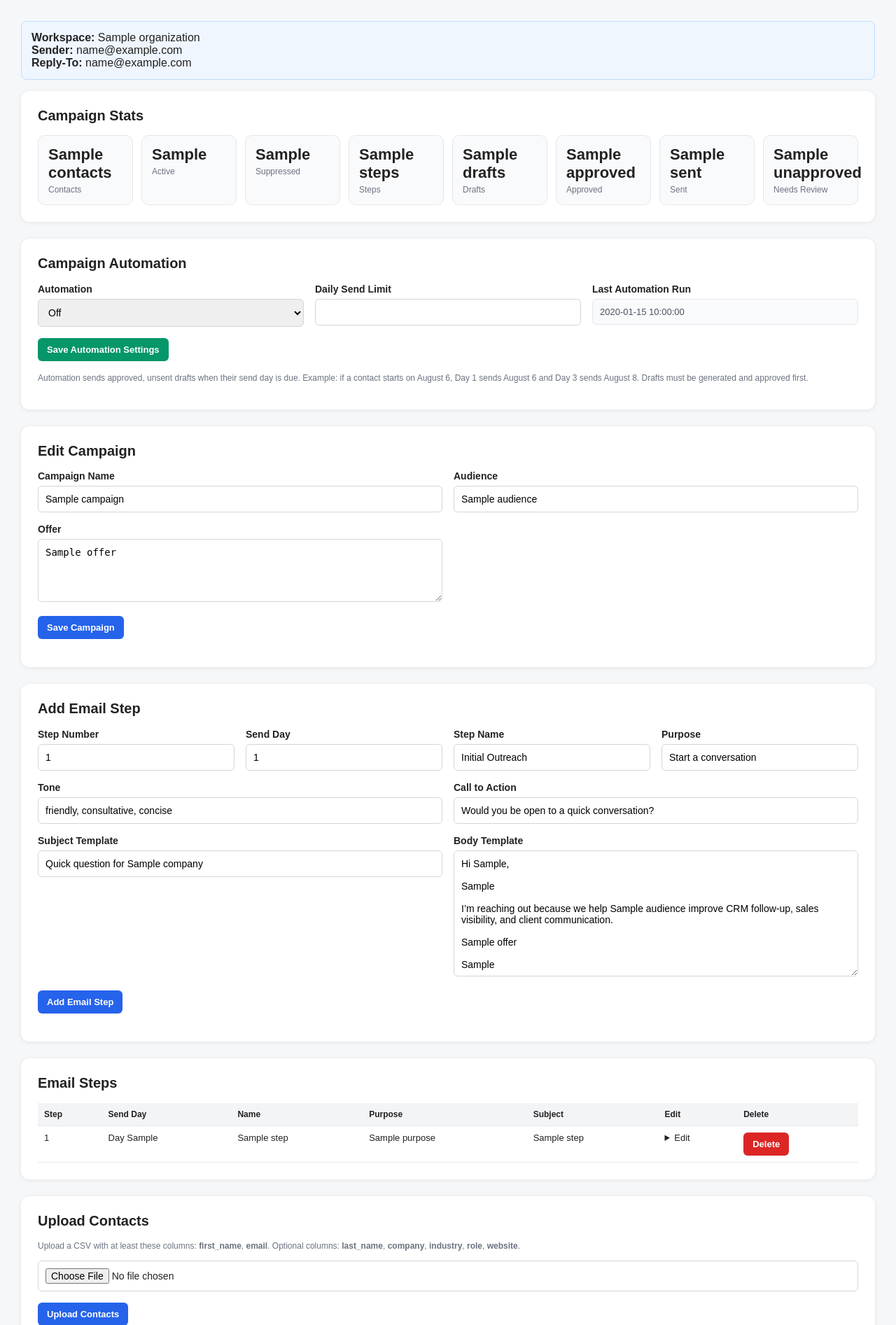
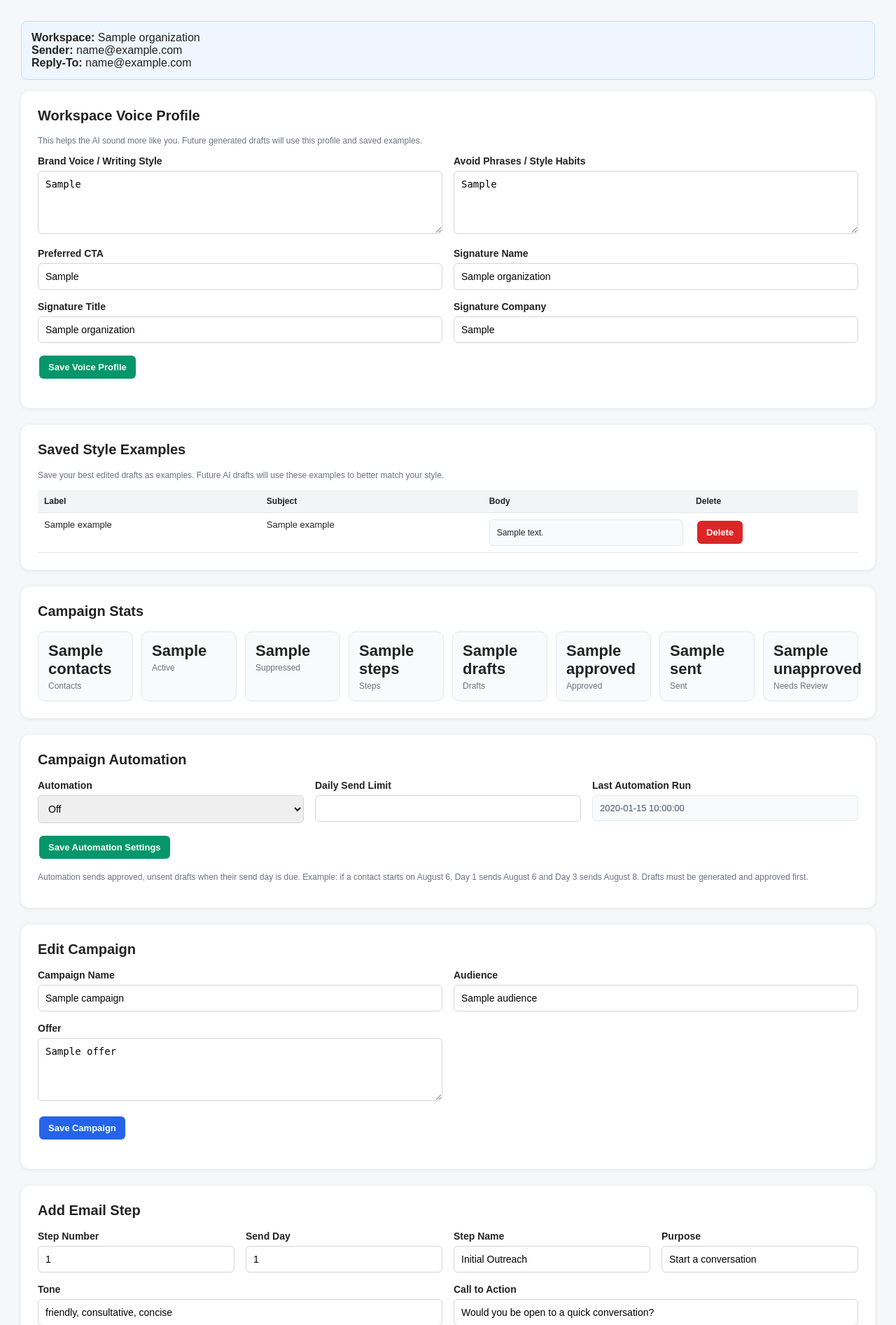
Before and after one commit to mmaynard82/AutoEmailer, a FastAPI app: template app/templates/campaign_detail.html in a window 1280 px wide. Shown: the part 79-1972 px from the top of the page at 70% size. Run offline with FastAPI, Linux system fonts and the light colour scheme; the template is opened without the code that fills it: most values are stand-ins (such as "Sample title", 1, 10 or a date in 2020); parts of the project's set-up code (start-up, migrations or seed data) failed here and were passed over.

Commit message:
Add voice profile style examples and draft delete controls

```diff
--- a/app/main.py
+++ b/app/main.py
@@ -21,6 +21,7 @@ from app.models import (
     Campaign,
     CadenceStep,
     EmailDraft,
+    StyleExample,
     Suppression,
 )
 from app.ai_writer import render_template_email
@@ -250,6 +251,31 @@ def get_reply_to_email_for_sender(sender_email: str) -> str:
         return sender_email.replace("@mail.evolutioncrm.us", "@evolutioncrm.us")
 
     return sender_email
+
+
+def get_style_examples_for_organization(
+    organization_id: Optional[int],
+    session: Session,
+    limit: int = 5,
+) -> list[dict]:
+    if not organization_id:
+        return []
+
+    examples = session.exec(
+        select(StyleExample)
+        .where(StyleExample.organization_id == organization_id)
+        .order_by(StyleExample.created_at.desc())
+    ).all()
+
+    examples = examples[:limit]
+
+    return [
+        {
+            "subject": example.subject,
+            "body": example.body,
+        }
+        for example in examples
+    ]
 
 
 # ------------------------------------------------------------
@@ -720,6 +746,8 @@ def home(request: Request):
             "Add/edit email steps",
             "Upload contacts to a campaign",
             "Generate drafts",
+            "Edit drafts",
+            "Save strong drafts as style examples",
             "Approve drafts",
             "Turn automation on",
             "Send manually or through daily cron",
@@ -1128,6 +1156,12 @@ def campaign_detail(
 
     reply_to_email = get_reply_to_email_for_sender(sender_email) if sender_email else None
 
+    style_examples = session.exec(
+        select(StyleExample)
+        .where(StyleExample.organization_id == campaign.organization_id)
+        .order_by(StyleExample.created_at.desc())
+    ).all()
+
     return templates.TemplateResponse(
         request=request,
         name="campaign_detail.html",
@@ -1142,6 +1176,7 @@ def campaign_detail(
             "steps": steps,
             "drafts": draft_rows,
             "stats": stats,
+            "style_examples": style_examples,
             "current_user": current_user_email(request),
             "is_admin": is_admin(request),
         },
@@ -1171,6 +1206,52 @@ def edit_campaign(
     return redirect_with_message(
         f"/dashboard/campaigns/{campaign_id}",
         "Campaign settings updated.",
+    )
+
+
+@app.post("/dashboard/campaigns/{campaign_id}/style-profile")
+def update_workspace_style_profile(
+    campaign_id: int,
+    request: Request,
+    brand_voice: str = Form(""),
+    avoid_phrases: str = Form(""),
+    preferred_cta: str = Form(""),
+    signature_name: str = Form(""),
+    signature_title: str = Form(""),
+    signature_company: str = Form(""),
+    session: Session = Depends(get_session),
+):
+    require_dashboard_login(request)
+
+    campaign = get_campaign_or_404_for_user(campaign_id, request, session)
+
+    if not campaign.organization_id:
+        return redirect_with_message(
+            f"/dashboard/campaigns/{campaign_id}",
+            "This campaign does not have a workspace.",
+        )
+
+    organization = session.get(Organization, campaign.organization_id)
+
+    if not organization:
+        return redirect_with_message(
+            f"/dashboard/campaigns/{campaign_id}",
+            "Workspace not found.",
+        )
+
+    organization.brand_voice = brand_voice.strip() or None
+    organization.avoid_phrases = avoid_phrases.strip() or None
+    organization.preferred_cta = preferred_cta.strip() or None
+    organization.signature_name = signature_name.strip() or None
+    organization.signature_title = signature_title.strip() or None
+    organization.signature_company = signature_company.strip() or None
+
+    session.add(organization)
+    session.commit()
+
+    return redirect_with_message(
+        f"/dashboard/campaigns/{campaign_id}",
+        "Workspace voice profile saved. Future generated drafts will use this voice.",
     )
 
 
@@ -1283,7 +1364,7 @@ def delete_campaign_step(
     if existing_drafts:
         return redirect_with_message(
             f"/dashboard/campaigns/{campaign_id}",
-            "Cannot delete this step because drafts already exist for it.",
+            "Cannot delete this step because drafts already exist for it. Delete the unsent drafts for this step first.",
         )
 
     session.delete(step)
@@ -1624,7 +1705,7 @@ def delete_unsent_drafts_for_step(
 ):
     require_dashboard_login(request)
 
-    campaign = get_campaign_or_404_for_user(campaign_id, request, session)
+    get_campaign_or_404_for_user(campaign_id, request, session)
 
     step = session.get(CadenceStep, cadence_step_id)
 
@@ -1655,6 +1736,96 @@ def delete_unsent_drafts_for_step(
         f"/dashboard/campaigns/{campaign_id}",
         f"Deleted {deleted_count} unsent drafts for Step {step.step_number} - {step.name}. You can now regenerate drafts for that step.",
     )
+
+
+@app.post("/dashboard/drafts/{draft_id}/save-style-example")
+def save_draft_as_style_example(
+    draft_id: int,
+    request: Request,
+    label: str = Form("Edited draft example"),
+    session: Session = Depends(get_session),
+):
+    require_dashboard_login(request)
+
+    draft = session.get(EmailDraft, draft_id)
+
+    if not draft:
+        raise HTTPException(status_code=404, detail="Draft not found.")
+
+    require_draft_access(draft, request, session)
+
+    if not draft.organization_id:
+        return redirect_with_message(
+            f"/dashboard/campaigns/{draft.campaign_id}",
+            "Draft does not have a workspace, so it cannot be saved as a style example.",
+        )
+
+    existing = session.exec(
+        select(StyleExample).where(
+            StyleExample.organization_id == draft.organization_id,
+            StyleExample.draft_id == draft.id,
+        )
+    ).first()
+
+    if existing:
+        return redirect_with_message(
+            f"/dashboard/campaigns/{draft.campaign_id}",
+            "This draft is already saved as a style example.",
+        )
+
+    example = StyleExample(
+        organization_id=draft.organization_id,
+        campaign_id=draft.campaign_id,
+        draft_id=draft.id,
+        label=label.strip() or "Edited draft example",
+        subject=draft.subject,
+        body=draft.body,
+    )
+
+    session.add(example)
+    session.commit()
+
+    return redirect_with_message(
+        f"/dashboard/campaigns/{draft.campaign_id}",
+        "Draft saved as a style example. Future generated drafts can use this voice.",
+    )
+
+
+@app.post("/dashboard/style-examples/{example_id}/delete")
+def delete_style_example(
+    example_id: int,
+    request: Request,
+    session: Session = Depends(get_session),
+):
+    require_dashboard_login(request)
+
+    example = session.get(StyleExample, example_id)
+
+    if not example:
+        raise HTTPException(status_code=404, detail="Style example not found.")
+
+    if not is_admin(request):
+        org_id = get_current_organization_id(request, session)
+
+        if example.organization_id != org_id:
+            raise HTTPException(status_code=403, detail="Style example access denied.")
+
+    campaign_id = example.campaign_id
+
+    session.delete(example)
+    session.commit()
+
+    if campaign_id:
+        return redirect_with_message(
+            f"/dashboard/campaigns/{campaign_id}",
+            "Style example deleted.",
+        )
+
+    return redirect_with_message(
+        "/dashboard",
+        "Style example deleted.",
+    )
+
 
 @app.post("/dashboard/campaigns/{campaign_id}/drafts/generate")
 def generate_campaign_drafts(
@@ -1712,6 +1883,18 @@ def generate_campaign_drafts(
             f"/dashboard/campaigns/{campaign_id}",
             "No email steps found. Add an email step first.",
         )
+
+    organization = (
+        session.get(Organization, campaign.organization_id)
+        if campaign.organization_id
+        else None
+    )
+
+    style_examples = get_style_examples_for_organization(
+        campaign.organization_id,
+        session,
+        limit=5,
+    )
 
     created = 0
     skipped = 0
@@ -1749,6 +1932,13 @@ def generate_campaign_drafts(
                 cadence_step_name=step.name,
                 cadence_step_purpose=step.purpose,
                 step_number=step.step_number,
+                brand_voice=organization.brand_voice if organization else None,
+                avoid_phrases=organization.avoid_phrases if organization else None,
+                preferred_cta=organization.preferred_cta if organization else None,
+                signature_name=organization.signature_name if organization else None,
+                signature_title=organization.signature_title if organization else None,
+                signature_company=organization.signature_company if organization else None,
+                style_examples=style_examples,
             )
 
             unsubscribe_line = f"\n\nIf this is not relevant, you can stop future emails here: {unsubscribe_url}"
@@ -1942,7 +2132,7 @@ def dashboard_save_draft_edit(
 
     return redirect_with_message(
         f"/dashboard/campaigns/{draft.campaign_id}",
-        "Draft saved. Re-approval required.",
+        "Draft saved. Re-approval required. Use 'Save as Style Example' if this draft reflects your preferred voice.",
     )
 
 
@@ -2232,10 +2422,17 @@ def delete_campaign(
         select(Contact).where(Contact.campaign_id == campaign_id)
     ).all()
 
+    style_examples = session.exec(
+        select(StyleExample).where(StyleExample.campaign_id == campaign_id)
+    ).all()
+
     draft_count = len(drafts)
     step_count = len(steps)
     contact_count = len(contacts)
 
+    for example in style_examples:
+        session.delete(example)
+
     for draft in drafts:
         session.delete(draft)
 
@@ -2262,13 +2459,6 @@ def cron_send_due_emails(
 ):
     """
     Called by Render Cron Job once per day.
-
-    It sends approved, unsent drafts only when:
-    - campaign automation is enabled
-    - draft send_day is due based on contact.sequence_started_at
-    - contact is not suppressed/unsubscribed
-    - draft is approved
-    - draft has not already been sent
     """
 
     if not CRON_SECRET:
--- a/app/templates/campaign_detail.html
+++ b/app/templates/campaign_detail.html
@@ -145,6 +145,7 @@
             font-weight: bold;
             cursor: pointer;
             font-size: 13px;
+            margin: 2px;
         }
 
         button.green, .button.green {
@@ -331,6 +332,92 @@
                 {{ reply_to_email }}
             {% else %}
                 No reply-to configured
+            {% endif %}
+        </div>
+
+        <div class="card">
+            <h2>Workspace Voice Profile</h2>
+
+            <p class="small">
+                This helps the AI sound more like you. Future generated drafts will use this profile and saved examples.
+            </p>
+
+            <form method="post" action="/dashboard/campaigns/{{ campaign.id }}/style-profile">
+                <div class="form-grid">
+                    <div>
+                        <label>Brand Voice / Writing Style</label>
+                        <textarea name="brand_voice" placeholder="Example: Warm, direct, brief, consultative. Sound like a real person. Avoid hype. Keep paragraphs short.">{% if organization and organization.brand_voice %}{{ organization.brand_voice }}{% endif %}</textarea>
+                    </div>
+
+                    <div>
+                        <label>Avoid Phrases / Style Habits</label>
+                        <textarea name="avoid_phrases" placeholder="Example: Avoid 'I hope this email finds you well,' 'revolutionize,' 'game-changer,' long intros, fake compliments.">{% if organization and organization.avoid_phrases %}{{ organization.avoid_phrases }}{% endif %}</textarea>
+                    </div>
+
+                    <div>
+                        <label>Preferred CTA</label>
+                        <input type="text" name="preferred_cta" value="{% if organization and organization.preferred_cta %}{{ organization.preferred_cta }}{% endif %}" placeholder="Would it be worth a quick conversation?">
+                    </div>
+
+                    <div>
+                        <label>Signature Name</label>
+                        <input type="text" name="signature_name" value="{% if organization and organization.signature_name %}{{ organization.signature_name }}{% endif %}" placeholder="Michaela Maynard">
+                    </div>
+
+                    <div>
+                        <label>Signature Title</label>
+                        <input type="text" name="signature_title" value="{% if organization and organization.signature_title %}{{ organization.signature_title }}{% endif %}" placeholder="CRM Consultant">
+                    </div>
+
+                    <div>
+                        <label>Signature Company</label>
+                        <input type="text" name="signature_company" value="{% if organization and organization.signature_company %}{{ organization.signature_company }}{% endif %}" placeholder="Evolution CRM">
+                    </div>
+                </div>
+
+                <p>
+                    <button class="green" type="submit">Save Voice Profile</button>
+                </p>
+            </form>
+        </div>
+
+        <div class="card">
+            <h2>Saved Style Examples</h2>
+
+            <p class="small">
+                Save your best edited drafts as examples. Future AI drafts will use these examples to better match your style.
+            </p>
+
+            {% if style_examples %}
+                <table>
+                    <thead>
+                        <tr>
+                            <th>Label</th>
+                            <th>Subject</th>
+                            <th>Body</th>
+                            <th>Delete</th>
+                        </tr>
+                    </thead>
+
+                    <tbody>
+                        {% for example in style_examples %}
+                            <tr>
+                                <td>{{ example.label }}</td>
+                                <td>{{ example.subject }}</td>
+                                <td>
+                                    <div class="email-body">{{ example.body }}</div>
+                                </td>
+                                <td>
+                                    <form method="post" action="/dashboard/style-examples/{{ example.id }}/delete" onsubmit="return confirm('Delete this style example?');">
+                                        <button class="red" type="submit">Delete</button>
+                                    </form>
+                                </td>
+                            </tr>
+                        {% endfor %}
+                    </tbody>
+                </table>
+            {% else %}
+                <p>No style examples saved yet.</p>
             {% endif %}
         </div>
 
@@ -841,6 +928,11 @@ Evolution CRM</textarea>
                                     {% if not draft.sent %}
                                         <a class="button gray" href="/dashboard/drafts/{{ draft.id }}/edit">Edit</a>
 
+                                        <form method="post" action="/dashboard/drafts/{{ draft.id }}/save-style-example">
+                                            <input type="hidden" name="label" value="Edited draft example">
+                                            <button class="orange" type="submit">Save as Style Example</button>
+                                        </form>
+
                                         <form method="post" action="/dashboard/drafts/{{ draft.id }}/delete" onsubmit="return confirm('Delete this draft? You can regenerate it afterward if needed.');">
                                             <button class="red" type="submit">Delete</button>
                                         </form>
@@ -873,10 +965,10 @@ Evolution CRM</textarea>
             <h2>Delete Campaign</h2>
 
             <p class="small">
-                This deletes the campaign, all contacts in the campaign, all email steps, and all drafts.
+                This deletes the campaign, all contacts in the campaign, all email steps, drafts, and saved campaign style examples.
             </p>
 
-            <form method="post" action="/dashboard/campaigns/{{ campaign.id }}/delete" onsubmit="return confirm('Delete this entire campaign and all related contacts, steps, and drafts?');">
+            <form method="post" action="/dashboard/campaigns/{{ campaign.id }}/delete" onsubmit="return confirm('Delete this entire campaign and all related contacts, steps, drafts, and saved style examples?');">
                 <button class="red" type="submit">Delete This Campaign</button>
             </form>
         </div>
```
